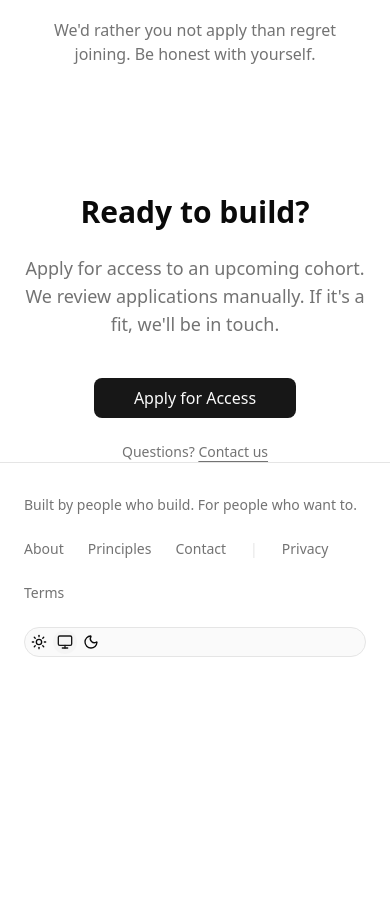
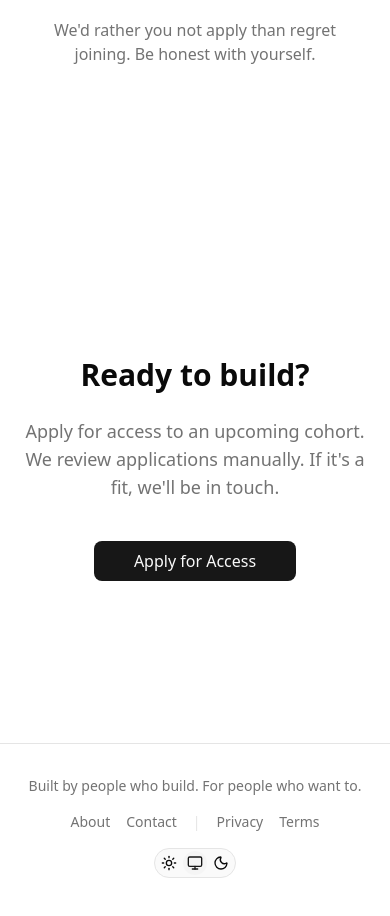
Before and after one commit to 01x-in/01x-app, a Next.js app: page / in a window 390 px wide. Shown: the part 6660-7576 px from the top of the page. Before the commit the page ends 7413 px from the top, so only its background shows below. Built offline with nearby package versions, Linux system fonts and the light colour scheme.

Commit message:
Refactor: Adjust CTA section height, remove contact prompt, and implement responsive footer layout with updated links.

```diff
--- a/src/app/page.tsx
+++ b/src/app/page.tsx
@@ -389,7 +389,7 @@ export default function Home() {
         </section>
 
         {/* Access CTA Section + Footer */}
-        <section id="cta" className="section-full flex-col justify-between py-0">
+        <section id="cta" className="section-full min-h-screen flex-col justify-between py-0">
           <div className="flex-1 flex items-center justify-center">
             <div className="container-narrow text-center">
               <h2 className="text-3xl md:text-4xl font-semibold mb-6">
@@ -402,29 +402,39 @@ export default function Home() {
               <Button size="lg" className="text-base px-10">
                 Apply for Access
               </Button>
-              <p className="text-sm text-muted-foreground mt-6">
-                Questions? <Link href="#" className="underline underline-offset-4 hover:text-foreground transition-colors">Contact us</Link>
-              </p>
             </div>
           </div>
 
           {/* Footer */}
           <footer className="border-t">
             <div className="container-wide py-8">
-              <div className="flex flex-col md:flex-row md:items-center justify-between gap-6">
+              {/* Mobile: stacked and centered */}
+              <div className="flex flex-col items-center gap-4 text-center md:hidden">
                 <p className="text-sm text-muted-foreground">
                   Built by people who build. For people who want to.
                 </p>
-                <span className="hidden md:block text-border">|</span>
-                <div className="flex flex-wrap items-center gap-6 text-sm">
+                <div className="flex flex-wrap items-center justify-center gap-4 text-sm">
                   <Link href="#" className="text-muted-foreground hover:text-foreground transition-colors">About</Link>
-                  <Link href="#" className="text-muted-foreground hover:text-foreground transition-colors">Principles</Link>
                   <Link href="#" className="text-muted-foreground hover:text-foreground transition-colors">Contact</Link>
                   <span className="text-border">|</span>
                   <Link href="#" className="text-muted-foreground hover:text-foreground transition-colors">Privacy</Link>
                   <Link href="#" className="text-muted-foreground hover:text-foreground transition-colors">Terms</Link>
+                  <ThemeToggle />
                 </div>
-                <ThemeToggle />
+              </div>
+              {/* Desktop: horizontal single row */}
+              <div className="hidden md:flex items-center justify-between">
+                <p className="text-sm text-muted-foreground">
+                  Built by people who build. For people who want to.
+                </p>
+                <div className="flex items-center gap-4 text-sm">
+                  <Link href="#" className="text-muted-foreground hover:text-foreground transition-colors">About</Link>
+                  <Link href="#" className="text-muted-foreground hover:text-foreground transition-colors">Contact</Link>
+                  <span className="text-border">|</span>
+                  <Link href="#" className="text-muted-foreground hover:text-foreground transition-colors">Privacy</Link>
+                  <Link href="#" className="text-muted-foreground hover:text-foreground transition-colors">Terms</Link>
+                  <ThemeToggle />
+                </div>
               </div>
             </div>
           </footer>
```
